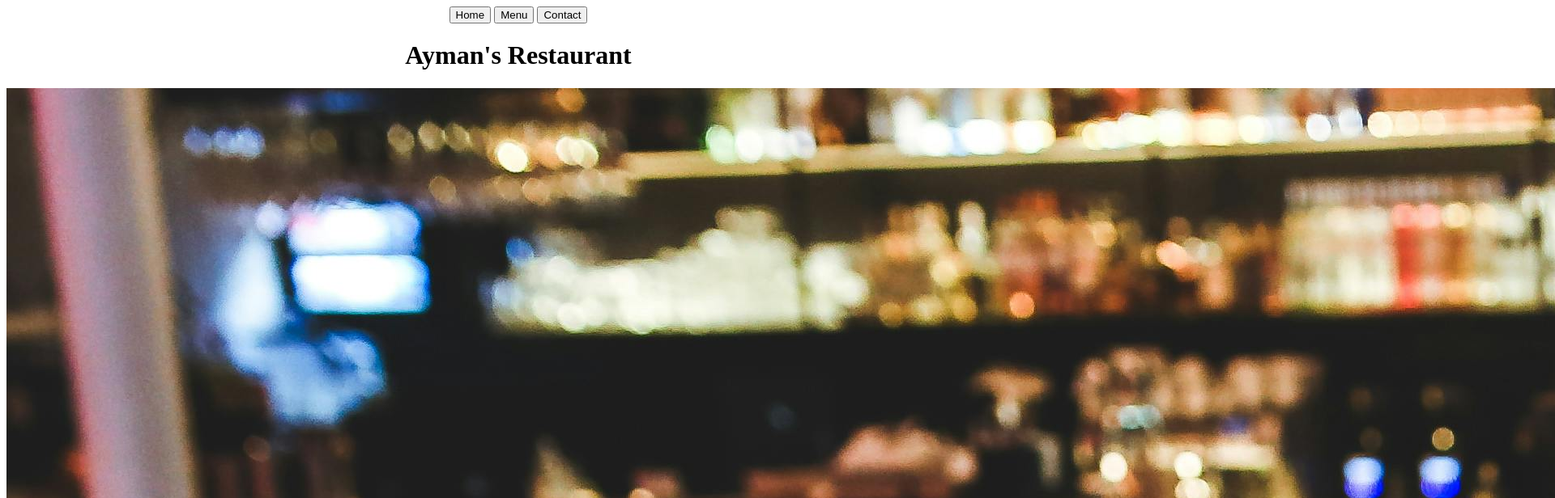
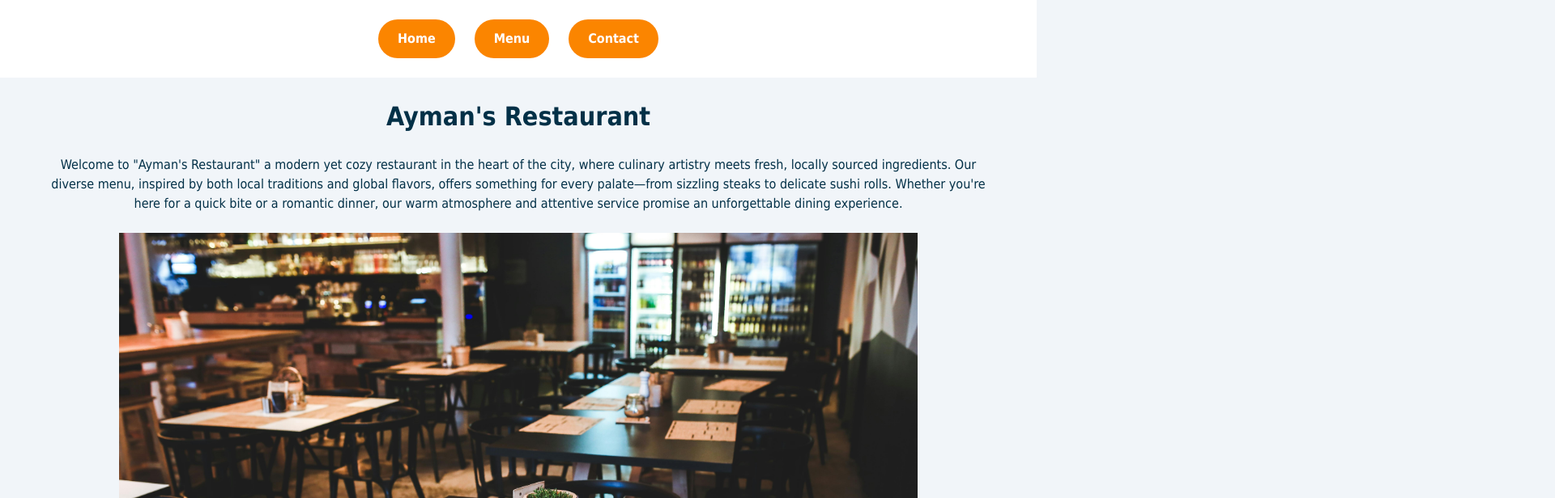
Before and after one commit to Ayman-Marghani/Restaurant-Page, a website built with webpack: page src/index.html in a window 1280 px wide. Shown: the top 616 px of the page at 81% size, 1920 px wide, since content can reach past the window. Built offline with nearby package versions, Linux system fonts and the light colour scheme.

Commit message:
Style home page

```diff
--- a/src/modules/Initial-page-load.js
+++ b/src/modules/Initial-page-load.js
@@ -6,15 +6,15 @@ export default function InitialPageLoad(homePageImg) {
   headlineElem.classList.add("homepage-headline");
   headlineElem.textContent = "Ayman's Restaurant";
   contentElem.appendChild(headlineElem);
+  // description element
+  const descElem = document.createElement("div");
+  descElem.classList.add("homepage-desc");
+  descElem.textContent = "Welcome to \"Ayman's Restaurant\" a modern yet cozy restaurant in the heart of the city, where culinary artistry meets fresh, locally sourced ingredients. Our diverse menu, inspired by both local traditions and global flavors, offers something for every palate—from sizzling steaks to delicate sushi rolls. Whether you're here for a quick bite or a romantic dinner, our warm atmosphere and attentive service promise an unforgettable dining experience.";
+  contentElem.appendChild(descElem);
   // Image element
   const imgElem = document.createElement("img");
   imgElem.classList.add("homepage-img");
   imgElem.src = homePageImg;
   imgElem.alt = "Interior of cozy restaurant, loft style stock photo";
   contentElem.appendChild(imgElem);
-  // description element
-  const descElem = document.createElement("div");
-  descElem.classList.add("homepage-desc");
-  descElem.textContent = "Welcome to \"Ayman's Restaurant\" a modern yet cozy restaurant in the heart of the city, where culinary artistry meets fresh, locally sourced ingredients. Our diverse menu, inspired by both local traditions and global flavors, offers something for every palate—from sizzling steaks to delicate sushi rolls. Whether you're here for a quick bite or a romantic dinner, our warm atmosphere and attentive service promise an unforgettable dining experience.";
-  contentElem.appendChild(descElem);
 }
--- a/src/modules/menu-page-load.js
+++ b/src/modules/menu-page-load.js
@@ -2,15 +2,18 @@ export default function MenuPageLoad(menuItems) {
   const contentElem = document.querySelector("#content");
   contentElem.textContent = "";
   // Heading
-  const menuHeading = document.createElement("h2");
+  const menuHeading = document.createElement("h1");
   menuHeading.classList.add("menu-heading");
   menuHeading.textContent = "Menu";
   contentElem.appendChild(menuHeading);
+  // Menu Items div
+  const menuItemsDiv = document.createElement("div");
+  menuItemsDiv.classList.add("menu-items");
   // Menu Items elements
   for (let i = 0; i < 6; i++) {
     // Menu item
     const itemElem = document.createElement("div");
-    itemElem.classList.add("menu-item");
+    itemElem.classList.add("menu-item-card");
     // image
     const itemImgElem = document.createElement("img");
     itemImgElem.classList.add("item-img");
@@ -26,7 +29,8 @@ export default function MenuPageLoad(menuItems) {
     itemPriceElem.classList.add("item-price");
     itemPriceElem.textContent = menuItems[i].price;
     itemElem.appendChild(itemPriceElem);
-    // Append the item to the content div
-    contentElem.appendChild(itemElem);
+    // Append the item to the menu items div
+    menuItemsDiv.appendChild(itemElem);
   }
+  contentElem.appendChild(menuItemsDiv);
 }
--- a/src/style.css
+++ b/src/style.css
@@ -1,4 +1,101 @@
-body,
-.content {
+/*
+  Josh's Custom CSS Reset
+  https://www.joshwcomeau.com/css/custom-css-reset/
+*/
+*, *::before, *::after {
+  box-sizing: border-box;
+}
+* {
+  margin: 0;
+}
+body {
+  line-height: 1.5;
+  -webkit-font-smoothing: antialiased;
+}
+img, picture, video, canvas, svg {
+  display: block;
+}
+input, button, textarea, select {
+  font: inherit;
+}
+p, h1, h2, h3, h4, h5, h6 {
+  overflow-wrap: break-word;
+}
+#root, #__next {
+  isolation: isolate;
+}
+/************************************************************/
+/* Custom properties */
+:root {
+  --orange: #fb8500;
+  --dark-blue: #023047;
+  --light-gray: #f1f5f9;
+
+  --padding-small: 12px;
+  --padding-medium: 24px;
+
+  --gap: 24px;
+
+  --bold-font: 550;
+  --bolder-font: 800;
+}
+/************************************************************/
+/* General Styles */
+body {
+  font-family: tahoma, sans-serif;
+
+  background-color: var(--light-gray);
+  color: var(--dark-blue);
+
   text-align: center;
 }
+/************************************************************/
+/* Header Section */
+header {
+  background-color: #fff;
+
+  padding: var(--padding-small);
+
+  height: fit-content;
+}
+
+nav {
+  margin: var(--padding-small);
+
+  display: flex;
+  justify-content: center;
+  gap: var(--gap);
+}
+
+button {
+  font-weight: var(--bolder-font);
+
+  background-color: var(--orange);
+  color: #fff;
+
+  padding: var(--padding-small) var(--padding-medium);
+
+  border: none;
+  border-radius: 100px;
+}
+/************************************************************/
+/* Content Section */
+#content {
+  margin: var(--padding-medium);
+
+  display: grid;
+  justify-items: center;
+  gap: var(--gap);
+}
+
+/************************************************************/
+/* Home page */
+.homepage-desc {
+  font-weight: var(--bold-font);
+
+  padding: 0 var(--padding-medium);
+}
+
+.homepage-img {
+  max-width: 80%;
+}
```
